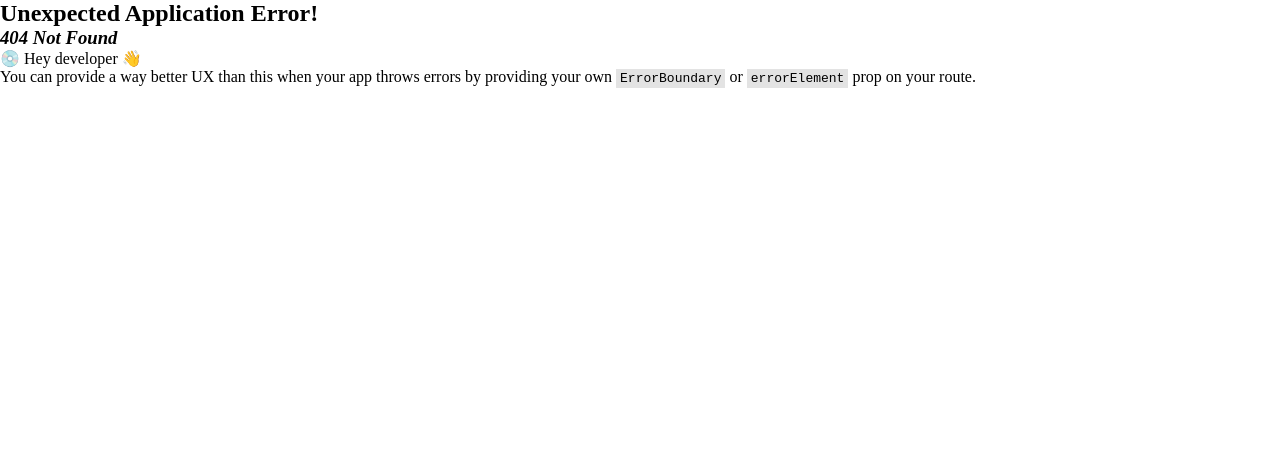
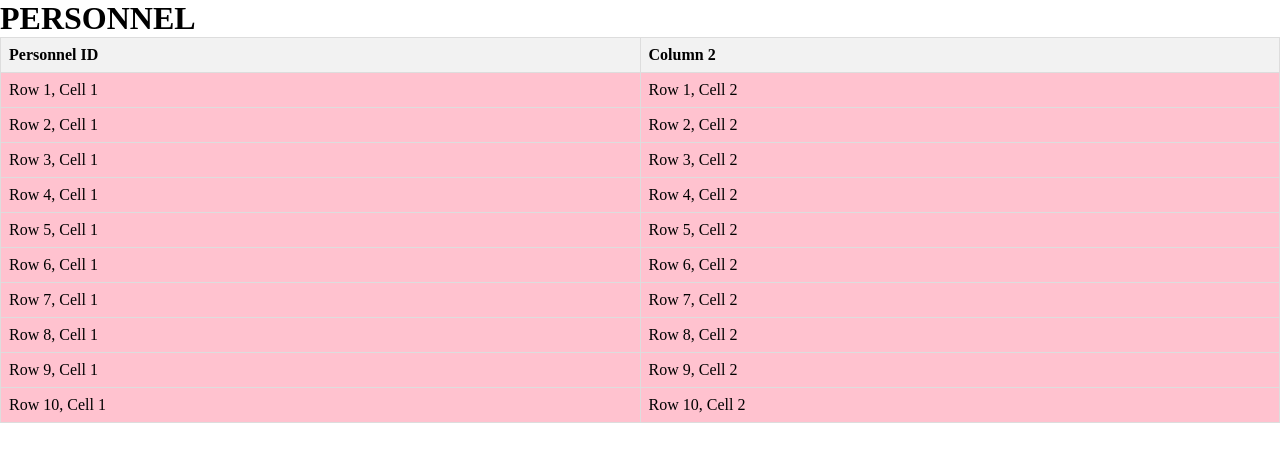
Before and after one commit to UICCC/WEBDEVEXAM1, a React (Vite) app in the folder frontend/: page /Personnel in a window 1280 px wide. Before the commit this address had no page. Shown: the top 462 px of the page. Built offline with nearby package versions, Linux system fonts and the light colour scheme.

Commit message:
personnel table

```diff
--- a/frontend/src/main.jsx
+++ b/frontend/src/main.jsx
@@ -16,6 +16,7 @@ import Report from './pages/Admin/Reports/Reports.jsx'
 import Pending from './pages/Admin/Pending/Pending.jsx';
 import Teacher from './pages/Login/Teacher/Teacher.jsx';
 import Borrower from './pages/Admin/Borrower/Borrower.jsx';
+import Personnel from './pages/Personnel/Personnel.jsx';
 
 const router = createBrowserRouter([
   {
@@ -63,7 +64,10 @@ const router = createBrowserRouter([
     path: "/Borrower",
     element: <Borrower />,
   },
-
+  {
+    path: "/Personnel",
+    element: <Personnel />,
+  },
 
 ]);
 
--- a/frontend/src/pages/Personnel/Personnel.css
+++ b/frontend/src/pages/Personnel/Personnel.css
@@ -0,0 +1,12 @@
+table {
+    width: 100%;
+    border-collapse: collapse;
+}
+th, td {
+    border: 1px solid #dddddd;
+    text-align: left;
+    padding: 8px;
+}
+th {
+    background-color: #f2f2f2;
+}
--- a/frontend/src/pages/Personnel/Personnel.jsx
+++ b/frontend/src/pages/Personnel/Personnel.jsx
@@ -4,104 +4,59 @@ import './Personnel.css'
 function Personnel() {
 
 
-
-
-
-
-
-
-
-
     return (
         <>
-
-<h1 className='feebacktitle'>Monthly Reports</h1>
-
-<h2>November 2023</h2>
-<table class="custom-table">
+            <h1>PERSONNEL</h1>
+            <table>
     <thead>
         <tr>
-            <th>Ticket ID</th>
-            <th>ID</th>
-            <th>Name</th>
-            <th>Subject</th>
-            <th>Course</th>
-            <th>Equipment</th>
-            <th>Room ID</th>
-            <th>Request Date</th>
-            <th>Borrow Time</th>
-            <th>Return Date</th>
-            <th>Approved by</th>
-            <th>Feedback</th>
+            <th>Personnel ID</th>
+            <th>Column 2</th>
         </tr>
     </thead>
     <tbody>
         <tr>
-            <td>2</td>
-            <td>220000001500</td>
-            <td>John Doe</td>
-            <td>Readings in Philippine History</td>
-            <td>BSCS-2B</td>
-            <td>HDMI Cord, LCD Microphone</td>
-            <td>Room 1</td>
-            <td>Nov. 29</td>
-            <td>8:45 AM</td>
-            <td>Nov. 30</td>
-            <td>Eleanor</td>
-            <td>Worked fine</td>
+            <td>Row 1, Cell 1</td>
+            <td>Row 1, Cell 2</td>
+        </tr>
+        <tr>
+            <td>Row 2, Cell 1</td>
+            <td>Row 2, Cell 2</td>
+        </tr>
+        <tr>
+            <td>Row 3, Cell 1</td>
+            <td>Row 3, Cell 2</td>
+        </tr>
+        <tr>
+            <td>Row 4, Cell 1</td>
+            <td>Row 4, Cell 2</td>
+        </tr>
+        <tr>
+            <td>Row 5, Cell 1</td>
+            <td>Row 5, Cell 2</td>
+        </tr>
+        <tr>
+            <td>Row 6, Cell 1</td>
+            <td>Row 6, Cell 2</td>
+        </tr>
+        <tr>
+            <td>Row 7, Cell 1</td>
+            <td>Row 7, Cell 2</td>
+        </tr>
+        <tr>
+            <td>Row 8, Cell 1</td>
+            <td>Row 8, Cell 2</td>
+        </tr>
+        <tr>
+            <td>Row 9, Cell 1</td>
+            <td>Row 9, Cell 2</td>
+        </tr>
+        <tr>
+            <td>Row 10, Cell 1</td>
+            <td>Row 10, Cell 2</td>
         </tr>
     </tbody>
 </table>
-<h2>December 2023</h2>
-<table class="custom-table">
-    <thead>
-        <tr>
-            <th>Ticket ID</th>
-            <th>ID</th>
-            <th>Name</th>
-            <th>Subject</th>
-            <th>Course</th>
-            <th>Equipment</th>
-            <th>Room ID</th>
-            <th>Request Date</th>
-            <th>Borrow Time</th>
-            <th>Return Date</th>
-            <th>Approved by</th>
-            <th>Feedback</th>
-        </tr>
-    </thead>
-    <tbody>
-        <tr>
-            <td>4</td>
-            <td>220000001501</td>
-            <td>Emma Watson</td>
-            <td>Web Development</td>
-            <td>BSCS-2D</td>
-            <td>Type-C HDMI Connector, Portable CD/DVD Player, Portable Wireless Amplifier</td>
-            <td>None</td>
-            <td>Dec. 1</td>
-            <td>11:15 AM</td>
-            <td>Dec. 2</td>
-            <td>Eleanor</td>
-            <td>Broken</td>
-        </tr>
-        <tr>
-            <td>6</td>
-            <td>220000001502</td>
-            <td>Mia Johnson</td>
-            <td>Programming</td>
-            <td>BSCS-2F</td>
-            <td>Bluetooth Speaker</td>
-            <td>Room 2</td>
-            <td>Dec. 3</td>
-            <td>1:45 PM</td>
-            <td>Dec. 4</td>
-            <td>Eleanor</td>
-            <td>Battery Longevity Issues</td>
-        </tr>
-    </tbody>
-</table>
-
 
 
 
```
